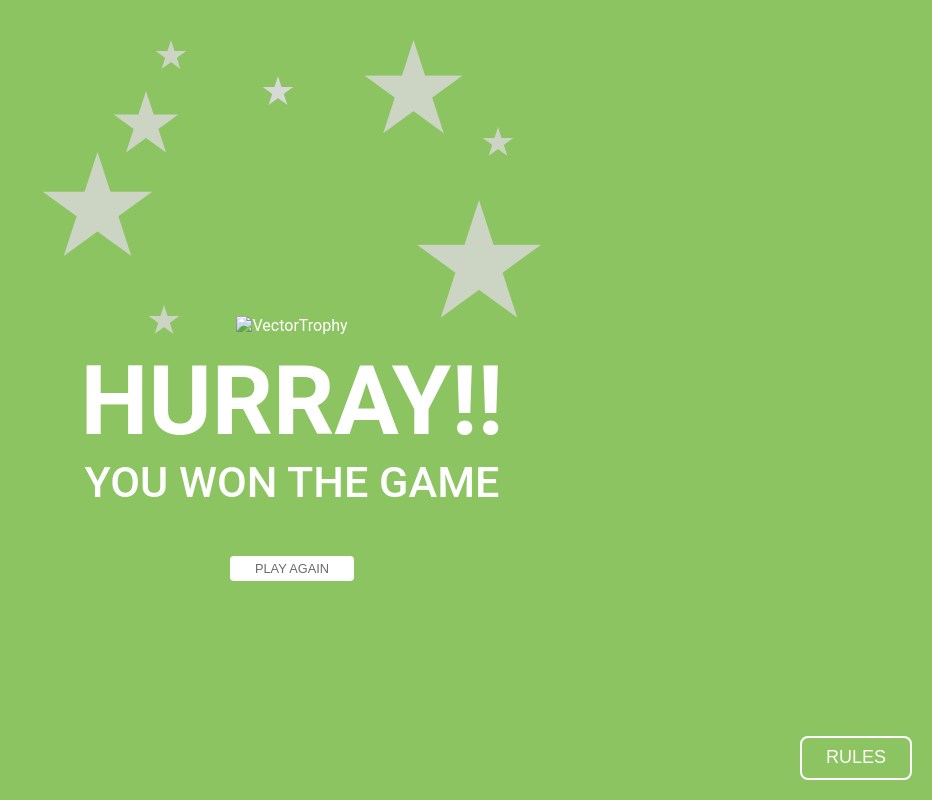
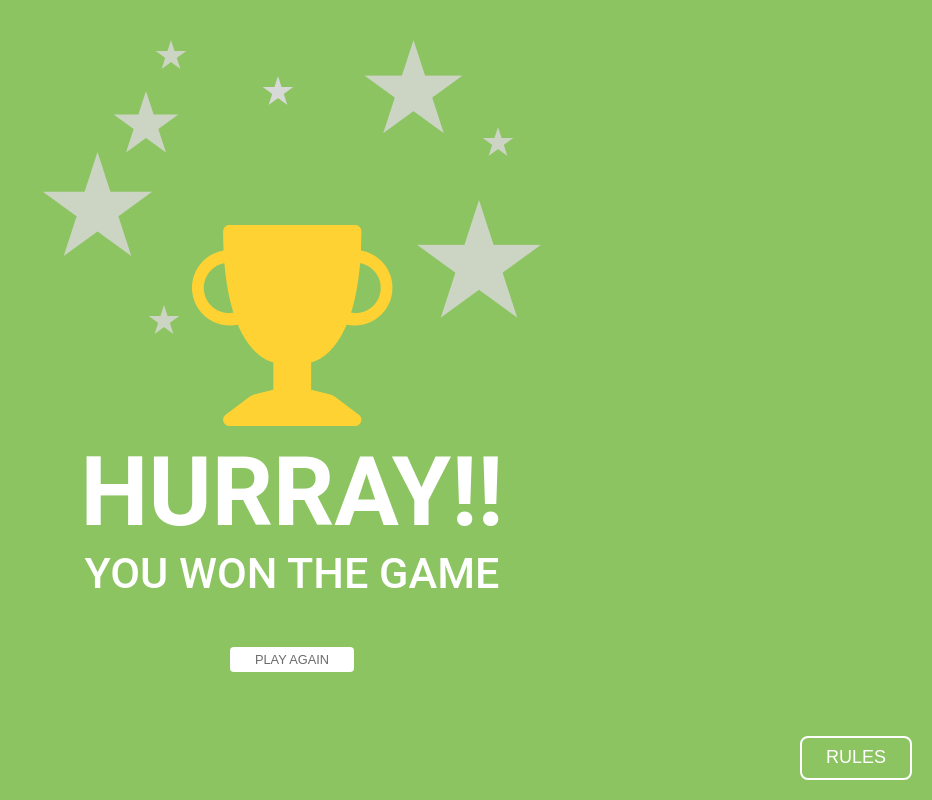
Before and after one commit to sajithkookal/Modul-Test, a plain HTML site: page hurray.html in a window 1280 px wide. Shown: the whole page, without its empty margins (348-1280 px from the left). Drawn offline with Linux system fonts and the light colour scheme; files whose address does not match are found by name.

Commit message:
Update hurray.html

```diff
--- a/hurray.html
+++ b/hurray.html
@@ -9,7 +9,7 @@
 <body>
     <div id="maindiv">
         <img src="./images/stars.png" alt="stars" id="stars" />
-        <img src="./images/cup.png" alt="VectorTrophy" id="trophy" />
+        <img src="https://github.com/sajithkookal/Modul-Test/blob/main/cup.png?raw=true" alt="VectorTrophy" id="trophy" />
         <h2 class="won-game-heading">HURRAY!!</h2>
         <h6 class="won-game-sub-heading">YOU WON THE GAME</h6>
         <button class="again-btn large" id="play-again" >PLAY AGAIN</button>
```
